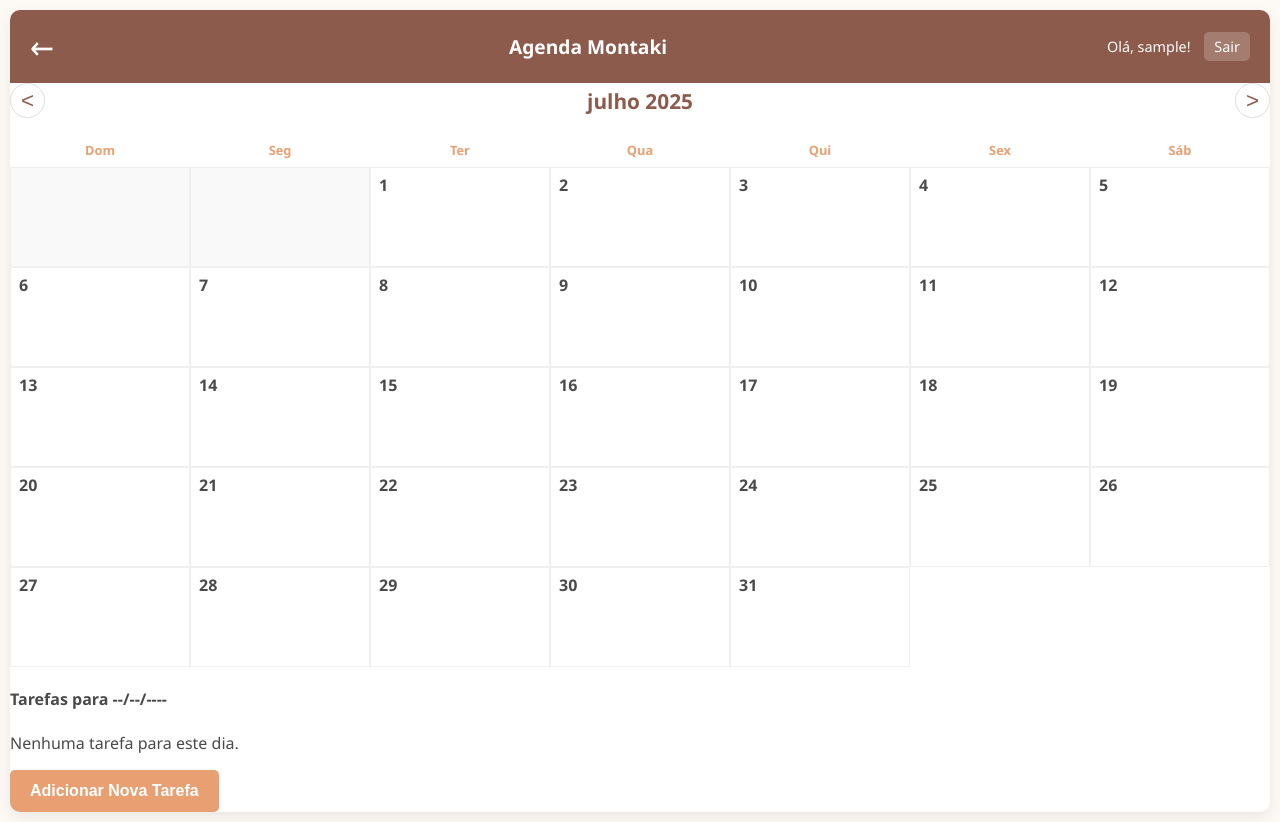
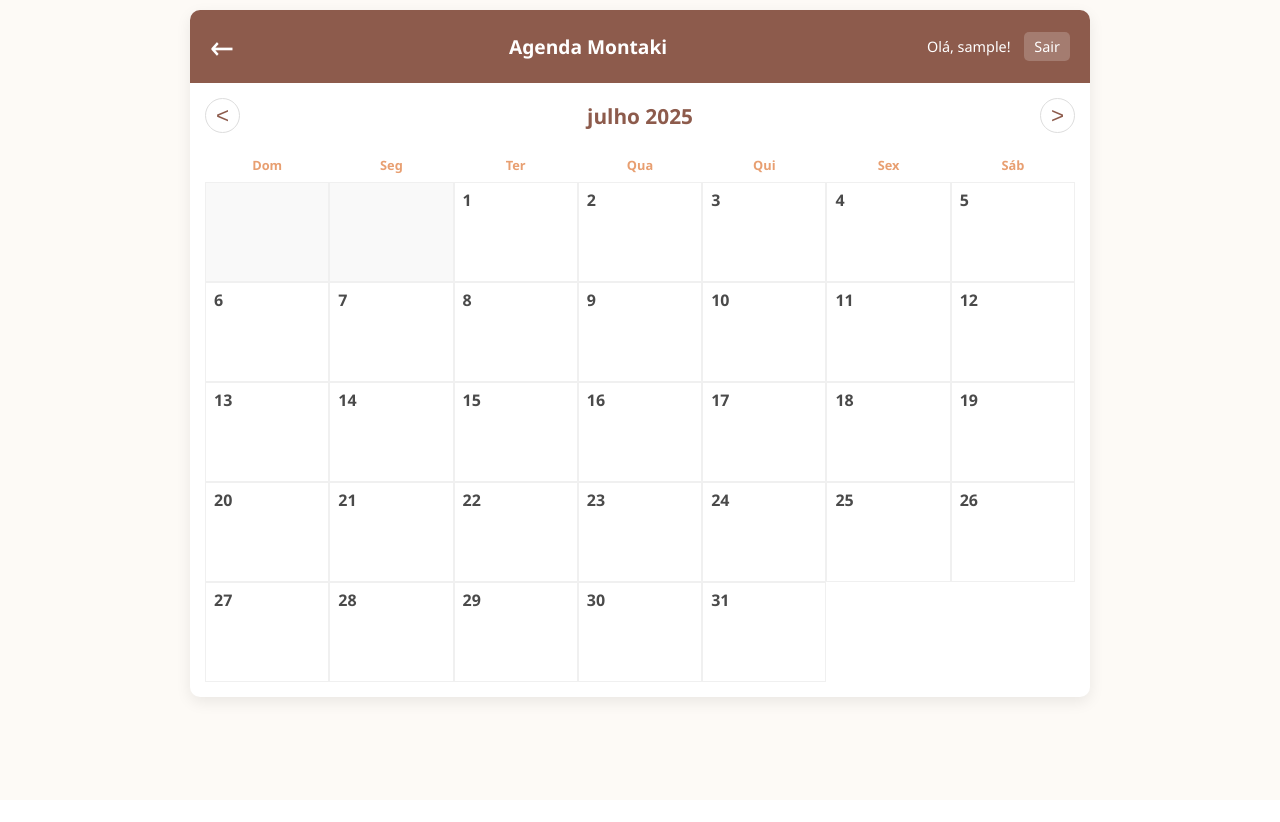
Before and after one commit to alexsvl2/montaki_agenda, a Flask app: page /calendario in a window 1280 px wide. After the commit the page ends 708 px from the top, so only its background shows below. Run offline with Flask 3, Linux system fonts and the light colour scheme; a user stored in the database is signed in; tables that the repository leaves empty hold one stand-in row (values such as "Sample post").

Commit message:
Reverte agenda para o design original com popup

```diff
--- a/static/css/style.css
+++ b/static/css/style.css
@@ -22,6 +22,7 @@ body {
     overflow: hidden;
 }
 .dashboard-container { max-width: 900px; }
+.agenda-container { max-width: 900px; } /* Define um tamanho máximo para a agenda */
 
 .header {
     background-color: #8d5b4c;
@@ -70,7 +71,7 @@ body {
 .task-list { width: 100%; overflow: hidden; font-size: 0.75em; text-align: left; }
 .task-item { background-color: rgba(232, 159, 113, 0.2); padding: 2px 4px; border-radius: 3px; margin-bottom: 2px; white-space: nowrap; overflow: hidden; text-overflow: ellipsis; }
 
-/* CALCULADORA */
+/* CALCULADORA E PRODUTOS (Layout Geral) */
 .content-wrapper { padding: 20px 30px; }
 .card { background-color: #fdfdfd; border: 1px solid #f0f0f0; border-radius: 8px; padding: 25px; margin-bottom: 30px; }
 .card h3 { margin-top: 0; margin-bottom: 20px; color: #8d5b4c; border-bottom: 2px solid #fdecdb; padding-bottom: 10px; }
--- a/static/js/script.js
+++ b/static/js/script.js
@@ -6,14 +6,7 @@ document.addEventListener('DOMContentLoaded', () => {
     const prevMesBtn = document.getElementById('prev-mes');
     const nextMesBtn = document.getElementById('next-mes');
 
-    // Encontra os elementos do painel lateral
-    const btnAdicionarTarefaPainel = document.getElementById('btn-adicionar-tarefa-painel');
-    const dataSelecionadaElement = document.getElementById('data-selecionada-painel');
-    const listaTarefasElement = document.getElementById('lista-tarefas-painel');
-
     let dataAtual = new Date();
-    // Variável para guardar o dia que foi selecionado
-    let diaSelecionado = null;
 
     const gerarCalendario = async (ano, mes) => {
         diasGridElement.innerHTML = '';
@@ -41,26 +34,24 @@ document.addEventListener('DOMContentLoaded', () => {
 
             if (tarefas[dataCompleta]) {
                 diaElement.classList.add('has-task');
+                const taskListElement = document.createElement('div');
+                taskListElement.className = 'task-list';
+                tarefas[dataCompleta].forEach(descricao => {
+                    const taskItem = document.createElement('div');
+                    taskItem.className = 'task-item';
+                    taskItem.textContent = descricao;
+                    taskListElement.appendChild(taskItem);
+                });
+                diaElement.appendChild(taskListElement);
             }
 
-            // Evento de clique para cada dia do calendário
+            // Lógica de clique original
             diaElement.addEventListener('click', () => {
-                // Guarda o dia selecionado
-                diaSelecionado = dataCompleta;
-
-                // Atualiza o painel lateral com as informações do dia clicado
-                dataSelecionadaElement.textContent = diaSelecionado.split('-').reverse().join('/');
-
-                listaTarefasElement.innerHTML = ''; // Limpa a lista anterior
-                if (tarefas[diaSelecionado] && tarefas[diaSelecionado].length > 0) {
-                    tarefas[diaSelecionado].forEach(descricao => {
-                        const p = document.createElement('p');
-                        p.className = 'item-tarefa';
-                        p.textContent = `• ${descricao}`;
-                        listaTarefasElement.appendChild(p);
-                    });
+                const tarefasDoDia = tarefas[dataCompleta];
+                if (tarefasDoDia && tarefasDoDia.length > 0) {
+                    mostrarTarefas(dataCompleta, tarefasDoDia);
                 } else {
-                    listaTarefasElement.innerHTML = '<p>Nenhuma tarefa para este dia.</p>';
+                    adicionarTarefa(dataCompleta);
                 }
             });
 
@@ -68,39 +59,24 @@ document.addEventListener('DOMContentLoaded', () => {
         }
     };
 
-    // Função que abre o popup para adicionar tarefa
+    const mostrarTarefas = (data, descricoes) => {
+        const dataFormatada = data.split('-').reverse().join('/');
+        const listaFormatada = descricoes.map(d => `• ${d}`).join('\n');
+        alert(`Tarefas para ${dataFormatada}:\n\n${listaFormatada}`);
+    };
+
     const adicionarTarefa = async (data) => {
-        if (!data) {
-            alert('Por favor, selecione um dia no calendário primeiro.');
-            return;
-        }
-
         const descricao = prompt(`Adicionar tarefa para ${data.split('-').reverse().join('/')}:\n(Ex: Bolo de casamento 3 andares)`);
-
         if (descricao && descricao.trim() !== '') {
             await fetch('/api/tarefas', {
                 method: 'POST',
                 headers: { 'Content-Type': 'application/json' },
                 body: JSON.stringify({ data: data, descricao: descricao.trim() }),
             });
-            // Recarrega o calendário para mostrar a nova cor e atualizar os dados
             gerarCalendario(dataAtual.getFullYear(), dataAtual.getMonth());
-            // Limpa o painel após adicionar
-            listaTarefasElement.innerHTML = '<p>Selecione um dia para ver as tarefas.</p>';
-            dataSelecionadaElement.textContent = '--/--/----';
-            diaSelecionado = null;
         }
     };
 
-    // Adiciona o evento de clique ao botão "Adicionar Nova Tarefa" do painel
-    if (btnAdicionarTarefaPainel) {
-        btnAdicionarTarefaPainel.addEventListener('click', () => {
-            // Chama a função de adicionar tarefa usando o último dia que foi clicado
-            adicionarTarefa(diaSelecionado);
-        });
-    }
-
-    // Eventos dos botões de navegação do mês
     prevMesBtn.addEventListener('click', () => {
         dataAtual.setMonth(dataAtual.getMonth() - 1);
         gerarCalendario(dataAtual.getFullYear(), dataAtual.getMonth());
@@ -111,6 +87,5 @@ document.addEventListener('DOMContentLoaded', () => {
         gerarCalendario(dataAtual.getFullYear(), dataAtual.getMonth());
     });
 
-    // Gera o calendário inicial
     gerarCalendario(dataAtual.getFullYear(), dataAtual.getMonth());
 });
--- a/templates/calendario.html
+++ b/templates/calendario.html
@@ -8,7 +8,7 @@
     <link rel="stylesheet" href="https://cdnjs.cloudflare.com/ajax/libs/font-awesome/6.5.2/css/all.min.css">
 </head>
 <body>
-    <div class="page-container" style="max-width: 1400px;">
+    <div class="agenda-container">
         <div class="header">
             {% if show_back_button %}
                 <a href="{{ url_for('home') }}" class="back-button" title="Voltar ao Menu">&#x2190;</a>
@@ -20,8 +20,7 @@
             </div>
         </div>
 
-        <div class="agenda-layout">
-            <main class="calendario-principal">
+        <div class="calendario">
             <div class="mes">
                 <button id="prev-mes">&lt;</button>
                 <h3 id="mes-ano"></h3>
@@ -32,15 +31,6 @@
             </div>
             <div class="dias-grid" id="dias-grid">
                 </div>
-            </main>
-
-            <aside class="painel-tarefas">
-                <h4>Tarefas para <span id="data-selecionada-painel">--/--/----</span></h4>
-                <div id="lista-tarefas-painel" class="lista-tarefas-container">
-                    <p>Nenhuma tarefa para este dia.</p>
-                </div>
-                <button id="btn-adicionar-tarefa-painel" class="button-primary">Adicionar Nova Tarefa</button>
-            </aside>
         </div>
     </div>
 
```
Lines whose indentation alone changed are shown as unchanged.
